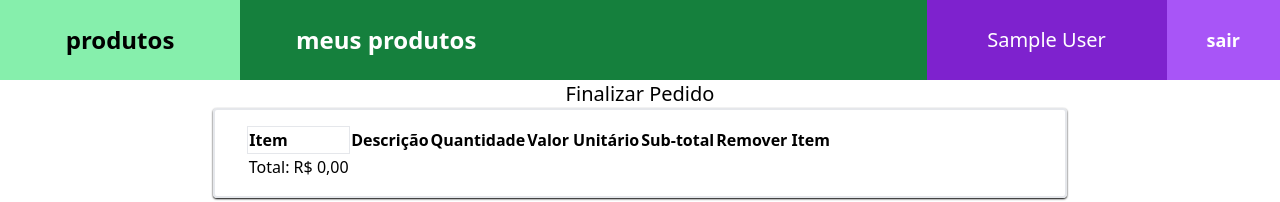
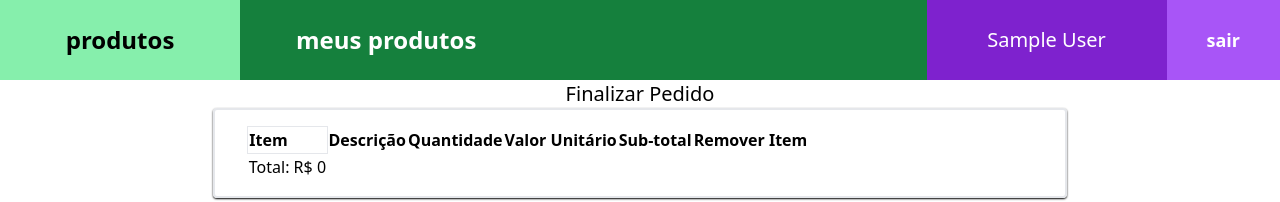
Before and after one commit to EmmanuelBMS/delivery-app, a React (Create React App) app in the folder front-end/: page /customer/checkout in a window 1280 px wide. Shown: the top 202 px of the page. Built offline with nearby package versions, Linux system fonts and the light colour scheme; sample sign-in values are in the browser's storage.

Commit message:
fix(17 a 19)

```diff
--- a/front-end/src/components/TableCart/TableCart.jsx
+++ b/front-end/src/components/TableCart/TableCart.jsx
@@ -81,7 +81,7 @@ export default function TableCart() {
           <td
             data-testid="customer_checkout__element-order-total-price"
           >
-            {`Total: R$ ${changeDotToCommaOfPrice(totalItemsPrice().toFixed(2)) || 0}`}
+            {`Total: R$ ${changeDotToCommaOfPrice(totalItemsPrice()) || 0}`}
           </td>
         </tr>
       </tfoot>
```
